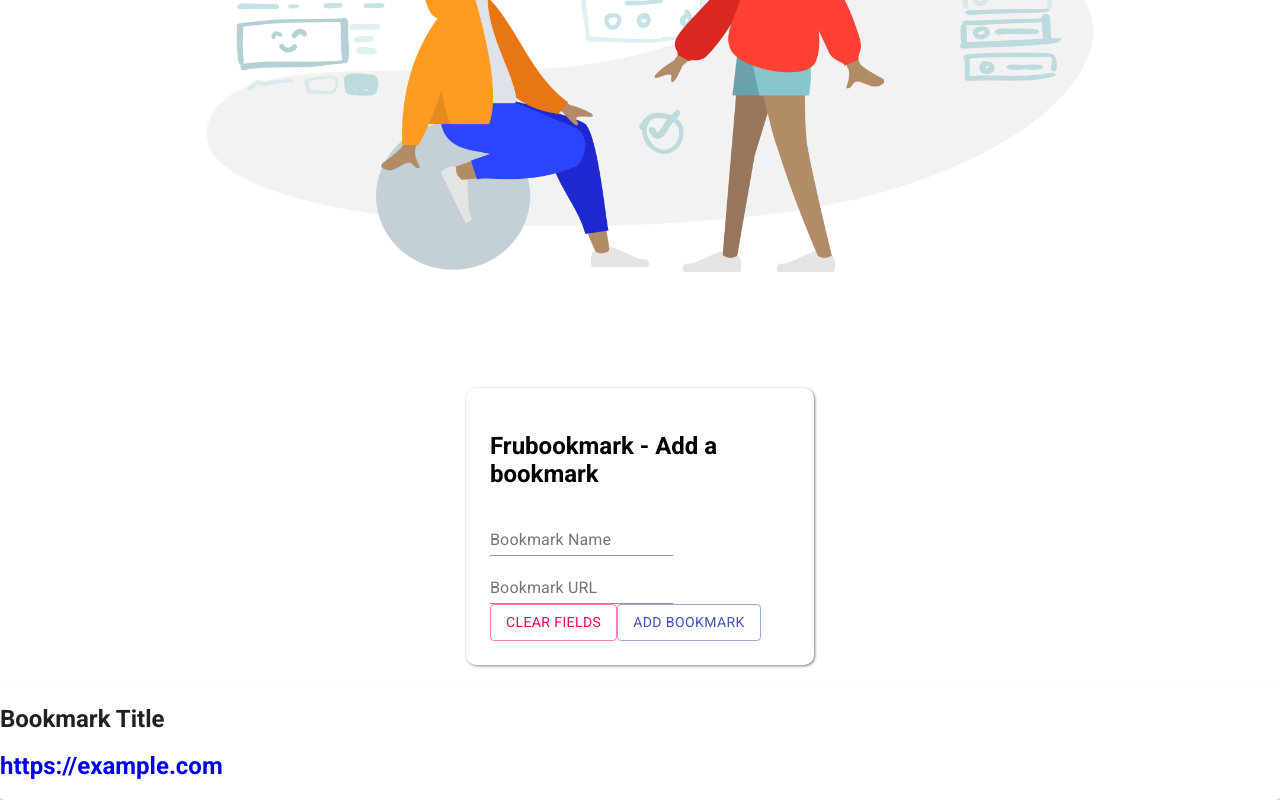
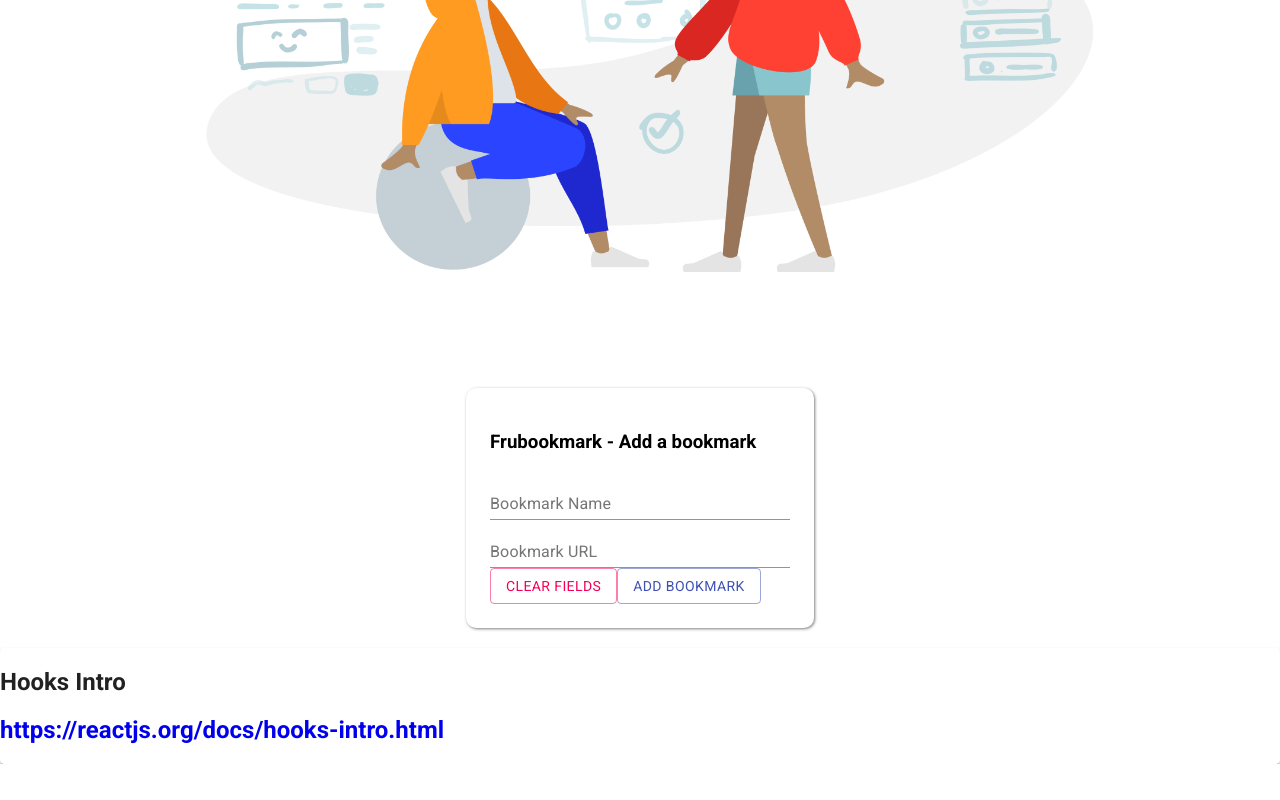
Before and after one commit to hhamza1/frubookmark, a React (Create React App) app: page / in a window 1280 px wide. Shown: the part 511-1311 px from the top of the page. After the commit the page ends 1275 px from the top, so only its background shows below. Built offline with nearby package versions, Linux system fonts and the light colour scheme.

Commit message:
Adding the components

```diff
--- a/src/components/App.js
+++ b/src/components/App.js
@@ -1,68 +1,33 @@
 
 /* eslint-disable jsx-a11y/anchor-is-valid */
-import React, { Fragment } from 'react';
-import BookmarkIcon from '@material-ui/icons/Bookmark';
-import AccountCircleIcon from '@material-ui/icons/AccountCircle';
-import SearchIcon from '@material-ui/icons/Search';
-import TextField from '@material-ui/core/TextField';
-import Button from '@material-ui/core/Button';
-import Card from '@material-ui/core/Card';
-import CardContent from '@material-ui/core/Card';
+import React, { Fragment, useState} from 'react';
+import BookmarkCard from './BookmarkCard';
+import NavBar from './NavBar';
+import BookmarkForm from './BookmarkForm';
 import './style/css/App.css';
+
 
 const imgLink = require("../assets/images/logo.jpg");
 
 
 const App = () => {
+  const[bmkData, setBmkData] = useState([{name: 'Hooks Intro', url : 'https://reactjs.org/docs/hooks-intro.html'}]);
+  const [newBmk, setNewBmk] = useState({name: '', url :''});
+  const dispatchCardSet = (payload) => {
+    let oldArray = bmkData;
+    let newArray = [...oldArray, payload];
+    setBmkData(newArray);
+    setNewBmk({name:'', url: ''});
+  }
+
   return (
     <Fragment>
-      <nav className="navbar">
-        <a className="navbar__lnk" href="#" alt="Login">
-          <AccountCircleIcon />
-        </a>
-        <a className="navbar__lnk" href="#" alt="Bookmark">
-          <BookmarkIcon />
-        </a>
-        <a className="navbar__lnk" href="#" alt="Search">
-          <SearchIcon />
-        </a>
-      </nav>
+      <NavBar />
       <main>
         <img src={imgLink} alt="Frubookmark" width="100%" />
-        <form>
-          <h2 className="formTitle">Frubookmark - Add a bookmark</h2>
-            <div className="form-field">
-              <TextField
-                name="bookmark-name"
-                label="Bookmark Name"
-                placeholder="Enter the name here!" />
-            </div>
-            <div className="form-field">
-              <TextField
-                name="bookmark-url"
-                label="Bookmark URL"
-                placeholder="https://example.com" />
-            </div>
-            <div className="form-actions">
-              <Button variant="outlined" color="secondary">
-                Clear Fields
-              </Button>
-              <Button variant="outlined" color="primary">
-                Add Bookmark
-              </Button>
-            </div>
-        </form>
+        <BookmarkForm newBmk={newBmk} dispatchCardSet={dispatchCardSet} setNewBmk={setNewBmk} />
         <div className="bookmark-list">
-          <Card className="bookmark">
-            <CardContent>
-              <h2>
-                Bookmark Title
-              </h2>
-              <h2>
-                <a href="#" alt="Bookmarked Link">https://example.com</a>
-              </h2>
-            </CardContent>
-          </Card>
+          <BookmarkCard bookmarks={bmkData}/>
         </div>
       </main>
     </Fragment>
```
